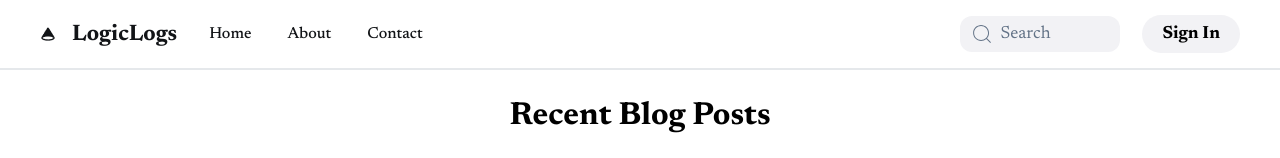
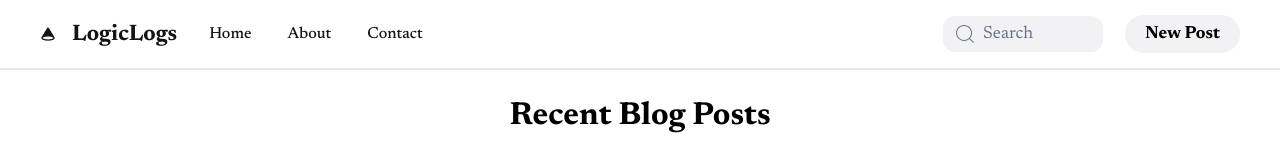
Before and after one commit to RafaLima14028/LogicLogs, a React (Vite) app in the folder frontend/: page / in a window 1280 px wide. Shown: the top 158 px of the page. Built offline with nearby package versions, Linux system fonts and the light colour scheme.

Commit message:
:sparkles: feat: Init Implemented New Post page

```diff
--- a/frontend/src/App.jsx
+++ b/frontend/src/App.jsx
@@ -8,6 +8,7 @@ import Posts from './pages/Posts';
 import About from './pages/About';
 import Contact from './pages/Contact';
 import Login from './pages/Login';
+import NewPost from './pages/NewPost';
 
 function App() {
   return (
@@ -19,6 +20,7 @@ function App() {
         <Route path="/about" element={<About />} />
         <Route path="/contact" element={<Contact />} />
         <Route path="/login" element={<Login />} />
+        <Route path="/new-post" element={<NewPost />} />
         <Route path="/posts/:id" element={<Posts />} />
       </Routes>
     </BrowserRouter>
--- a/frontend/src/components/Header/index.jsx
+++ b/frontend/src/components/Header/index.jsx
@@ -6,7 +6,7 @@ import { Container, LogoContainer, SignIn, Options } from './style';
 import logo from '../../assets/logo-16x16.png';
 
 export default function Header() {
-  let isLogged = false;
+  let isLogged = true;
 
   return (
     <Container>
@@ -36,13 +36,9 @@ export default function Header() {
           <input type="text" placeholder="Search" autoComplete="none" />
         </div>
 
-        <SignIn>
-          {isLogged ? (
-            <a href="/new-post">New Post</a>
-          ) : (
-            <a href="/login">Sign In</a>
-          )}
-        </SignIn>
+        <a href={isLogged ? '/new-post' : '/login'}>
+          <SignIn>{isLogged ? 'New Post' : 'Sign In'}</SignIn>
+        </a>
       </Options>
     </Container>
   );
--- /dev/null
+++ b/frontend/src/pages/NewPost/index.jsx
@@ -0,0 +1,11 @@
+import React from 'react';
+
+import Header from '../../components/Header';
+
+export default function NewPost() {
+  return (
+    <>
+      <Header />
+    </>
+  );
+}
```
